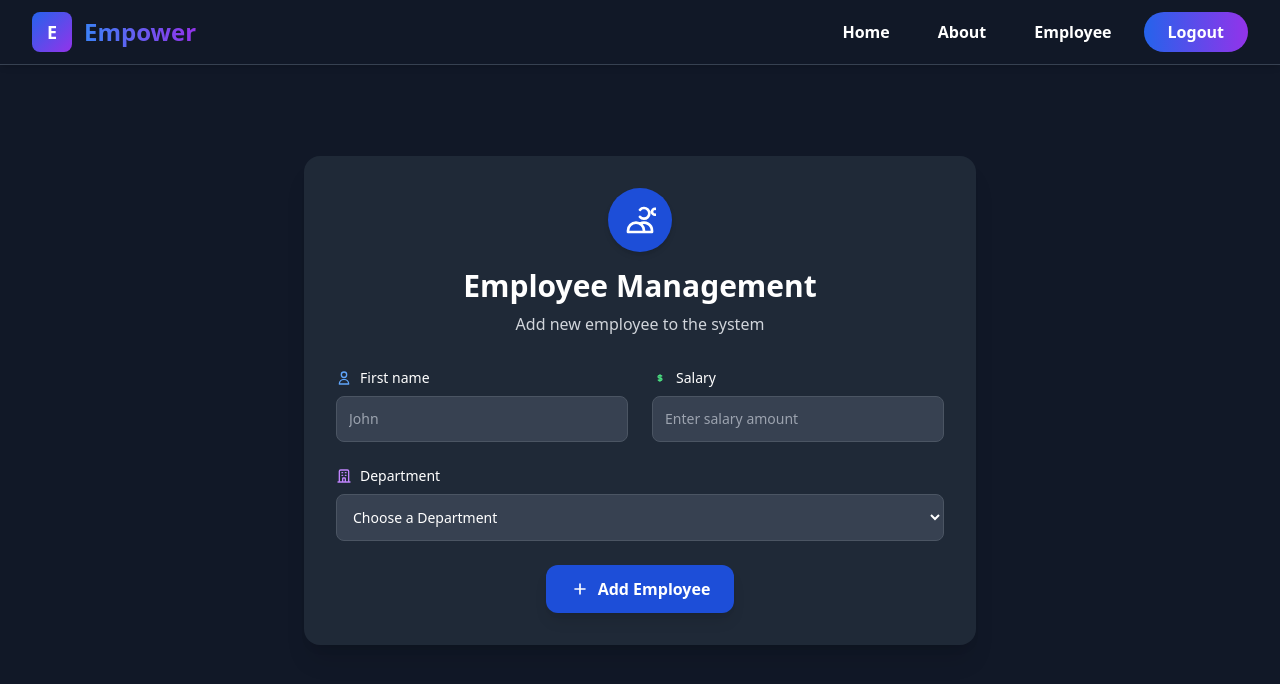
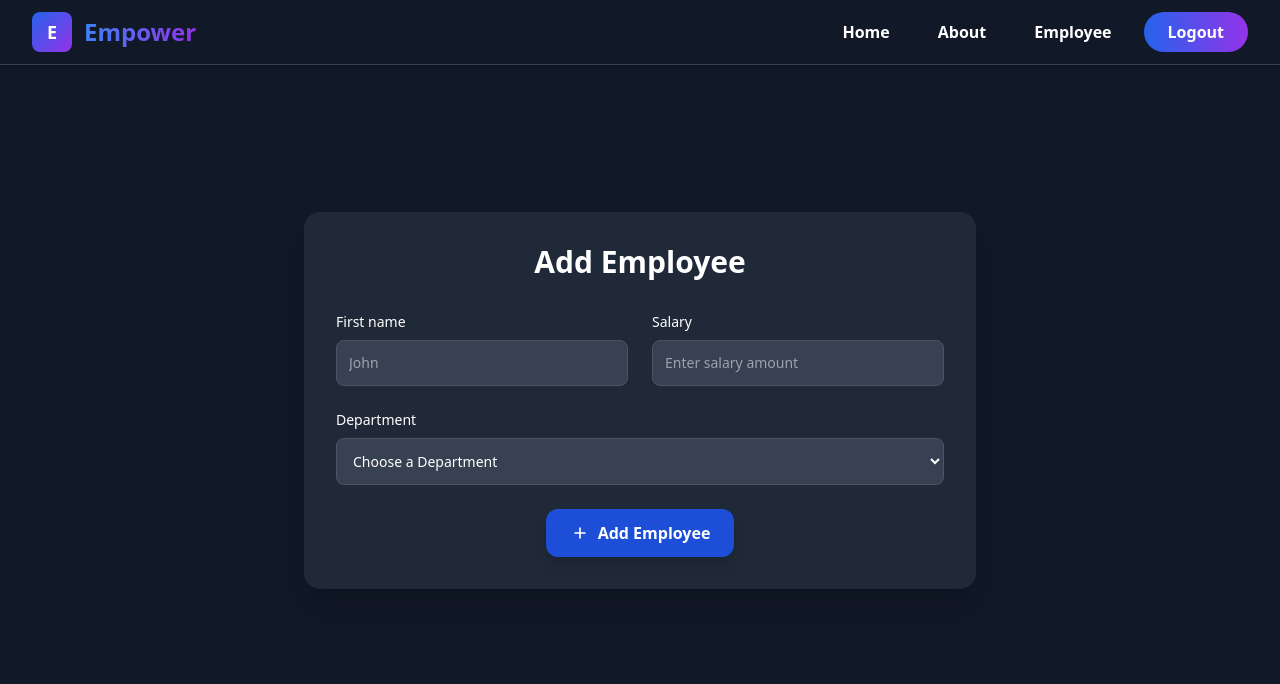
Before and after one commit to yadavsuraj999/project-student-management-react, a React (Vite) app: page /addemployee in a window 1280 px wide. Shown: the top 684 px of the page. Built offline with nearby package versions, Linux system fonts and the light colour scheme; sample sign-in values are in the browser's storage; the HTML template or start-up script is replaced by a standard one.

Commit message:
project complete

```diff
--- a/src/components/Addemployeedata.jsx
+++ b/src/components/Addemployeedata.jsx
@@ -46,27 +46,9 @@ const Addemployedata = () => {
         <div className="h-[100vh] flex items-center justify-center p-6 bg-gray-900 text-white">
             <div className="bg-gray-800 rounded-2xl shadow-xl p-8 w-full max-w-2xl">
                 <div className="text-center mb-8">
-                    <div className="inline-flex items-center justify-center w-16 h-16 bg-blue-700 rounded-full mb-4 shadow-md">
-                        <svg
-                            className="w-8 h-8 text-white"
-                            fill="none"
-                            stroke="currentColor"
-                            viewBox="0 0 24 24"
-                        >
-                            <path
-                                strokeLinecap="round"
-                                strokeLinejoin="round"
-                                strokeWidth={2}
-                                d="M12 4.354a4 4 0 110 5.292M15 21H3v-1a6 6 0 0112 0v1zm0 0h6v-1a6 6 0 00-9-5.197m13.5-9a2.25 2.25 0 11-4.5 0 2.25 2.25 0 014.5 0z"
-                            />
-                        </svg>
-                    </div>
                     <h2 className="text-3xl font-bold text-white mb-2">
-                        Employee Management
+                        Add Employee
                     </h2>
-                    <p className="text-gray-300">
-                        Add new employee to the system
-                    </p>
                 </div>
 
                 <form onSubmit={handleSubmit} noValidate>
@@ -76,19 +58,6 @@ const Addemployedata = () => {
                                 htmlFor="name"
                                 className="mb-2 text-sm font-medium text-white flex items-center"
                             >
-                                <svg
-                                    className="w-4 h-4 mr-2 text-blue-400"
-                                    fill="none"
-                                    stroke="currentColor"
-                                    viewBox="0 0 24 24"
-                                >
-                                    <path
-                                        strokeLinecap="round"
-                                        strokeLinejoin="round"
-                                        strokeWidth={2}
-                                        d="M16 7a4 4 0 11-8 0 4 4 0 018 0zM12 14a7 7 0 00-7 7h14a7 7 0 00-7-7z"
-                                    />
-                                </svg>
                                 First name
                             </label>
                             <input
@@ -112,19 +81,6 @@ const Addemployedata = () => {
                                 htmlFor="salary"
                                 className="mb-2 text-sm font-medium text-white flex items-center"
                             >
-                                <svg
-                                    className="w-4 h-4 mr-2 text-green-400"
-                                    fill="none"
-                                    stroke="currentColor"
-                                    viewBox="0 0 24 24"
-                                >
-                                    <path
-                                        strokeLinecap="round"
-                                        strokeLinejoin="round"
-                                        strokeWidth={2}
-                                        d="M12 8c-1.657 0-3 .895-3 2s1.343 2 3 2 3 .895 3 2-1.343 2-3 2m0-8c1.11 0 2.08.402 2.599 1M12 8V7m0 1v8m0 0v1m0-1c-1.11 0-2.08-.402-2.599-1"
-                                    />
-                                </svg>
                                 Salary
                             </label>
                             <input
@@ -150,19 +106,6 @@ const Addemployedata = () => {
                             htmlFor="department"
                             className="mb-2 text-sm font-medium text-white flex items-center"
                         >
-                            <svg
-                                className="w-4 h-4 mr-2 text-purple-400"
-                                fill="none"
-                                stroke="currentColor"
-                                viewBox="0 0 24 24"
-                            >
-                                <path
-                                    strokeLinecap="round"
-                                    strokeLinejoin="round"
-                                    strokeWidth={2}
-                                    d="M19 21V5a2 2 0 00-2-2H7a2 2 0 00-2 2v16m14 0h2m-2 0h-5m-9 0H3m2 0h5M9 7h1m-1 4h1m4-4h1m-1 4h1m-5 10v-5a1 1 0 011-1h2a1 1 0 011 1v5m-4 0h4"
-                                />
-                            </svg>
                             Department
                         </label>
                         <select
--- a/src/components/EmployeeTable.jsx
+++ b/src/components/EmployeeTable.jsx
@@ -70,12 +70,12 @@ const EmployeeTable = ({ employee, onDelete, sortArr, sorting }) => {
                     <div className="flex justify-center space-x-3">
                       <Link
                         to={`/edit-employee/${emp.id}`}
-                        className="bg-gradient-to-r from-blue-700 to-indigo-700 text-white px-4 py-2 rounded-lg font-medium hover:from-indigo-600 hover:to-blue-600 transition-all duration-200 transform hover:scale-105"
+                        className="text-white px-4 py-2 rounded-lg font-medium hover:bg-blue-600 hover:text-white transition-all duration-200 transform hover:scale-105"
                       >
                        Edit
                       </Link>
                       <button
-                        className="bg-red-700 text-red-200 px-4 py-2 rounded-lg font-medium hover:bg-red-600 hover:text-white transition-all duration-200 transform hover:scale-105"
+                        className=" text-red-600 px-4 py-2 rounded-lg font-medium hover:bg-red-600 hover:text-white transition-all duration-200 transform hover:scale-105"
                         onClick={() => handleDelete(emp.id)}
                       >
                        Delete
--- a/src/components/Header.jsx
+++ b/src/components/Header.jsx
@@ -22,9 +22,9 @@ const Header = ({ isLoggedin, setIsLoggedin }) => {
             <div className="flex items-center">
               <div className="flex-shrink-0">
                 <div className="flex items-center">
-                  <Link to={"/"} className="w-10 h-10 bg-gradient-to-br from-blue-600 to-purple-600 rounded-lg flex items-center justify-center">
-                    <Link to={"/"} className="cursor-pointer text-white font-bold text-lg">E</Link>
-                  </Link>
+                  <Link to={"/"} className="w-10 h-10 cursor-pointer text-white  text-lg font-bold bg-gradient-to-br from-blue-600 to-purple-600 rounded-lg flex items-center justify-center">
+                    E
+                 </Link>
                   <Link to={"/"} className="cursor-pointer ml-3 text-2xl font-bold bg-gradient-to-r from-blue-500 to-purple-600 bg-clip-text text-transparent">
                     Empower
                   </Link>
@@ -63,11 +63,8 @@ const Header = ({ isLoggedin, setIsLoggedin }) => {
             </div>
             <div className="hidden md:block">
               <div className="ml-10 flex items-baseline space-x-4">
-                <Link
-                  to="/"
-                  className={`px-4 py-2 rounded-full font-semibold  ${pathname == "/" ? "text-blue-400 bg-gray-800" : "text-white"
-                    } hover:bg-gray-700 hover:text-white transition duration-300`}
-                >
+                <Link to="/" className={`px-4 py-2 rounded-full font-semibold  ${pathname == '/' ? "text-blue-400 bg-gray-800"
+                : "text-white" } hover:bg-gray-700 hover:text-white transition duration-300`}>
                   Home
                 </Link>
                 <Link
--- a/src/pages/Editemployee.jsx
+++ b/src/pages/Editemployee.jsx
@@ -75,16 +75,12 @@ const Editemployee = () => {
                             </svg>
                         </div>
                         <h2 className="text-3xl font-bold text-white mb-2">Edit Employee</h2>
-                        <p className="text-gray-300">Update employee information below</p>
                     </div>
 
                     <form onSubmit={handleSubmit}>
                         <div className="grid gap-6 mb-6 md:grid-cols-2">
                             <div>
                                 <label htmlFor="name" className="mb-2 text-sm font-medium text-gray-200 flex items-center">
-                                    <svg className="w-4 h-4 mr-2 text-blue-400" fill="none" stroke="currentColor" viewBox="0 0 24 24">
-                                        <path strokeLinecap="round" strokeLinejoin="round" strokeWidth={2} d="M16 7a4 4 0 11-8 0 4 4 0 018 0zM12 14a7 7 0 00-7 7h14a7 7 0 00-7-7z" />
-                                    </svg>
                                     First Name
                                 </label>
                                 <input
@@ -100,9 +96,6 @@ const Editemployee = () => {
 
                             <div>
                                 <label htmlFor="salary" className="mb-2 text-sm font-medium text-gray-200 flex items-center">
-                                    <svg className="w-4 h-4 mr-2 text-green-400" fill="none" stroke="currentColor" viewBox="0 0 24 24">
-                                        <path strokeLinecap="round" strokeLinejoin="round" strokeWidth={2} d="M12 8c-1.657 0-3 .895-3 2s1.343 2 3 2 3 .895 3 2-1.343 2-3 2m0-8c1.11 0 2.08.402 2.599 1M12 8V7m0 1v8m0 0v1m0-1c-1.11 0-2.08-.402-2.599-1" />
-                                    </svg>
                                     Salary
                                 </label>
                                 <input
@@ -119,9 +112,6 @@ const Editemployee = () => {
 
                         <div>
                             <label htmlFor="department" className="mb-2 text-sm font-medium text-gray-200 flex items-center">
-                                <svg className="w-4 h-4 mr-2 text-purple-400" fill="none" stroke="currentColor" viewBox="0 0 24 24">
-                                    <path strokeLinecap="round" strokeLinejoin="round" strokeWidth={2} d="M19 21V5a2 2 0 00-2-2H7a2 2 0 00-2 2v16m14 0h2m-2 0h-5m-9 0H3m2 0h5M9 7h1m-1 4h1m4-4h1m-1 4h1m-5 10v-5a1 1 0 011-1h2a1 1 0 011 1v5m-4 0h4" />
-                                </svg>
                                 Department
                             </label>
                             <select
```
Also changed, not shown: src/pages/Employee.jsx (+2 -11 lines). Lines whose indentation alone changed are shown as unchanged.
